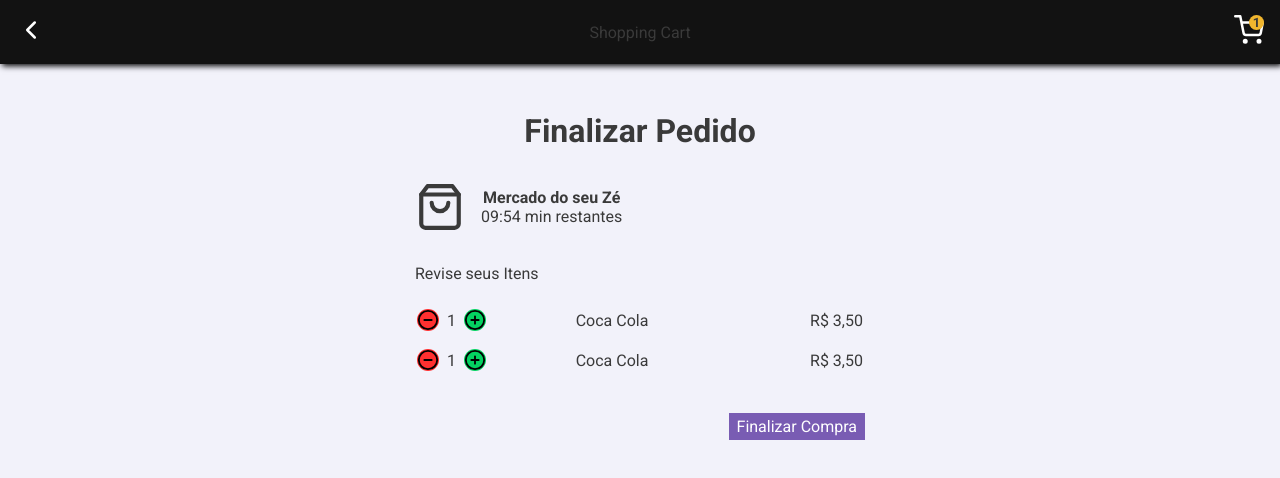
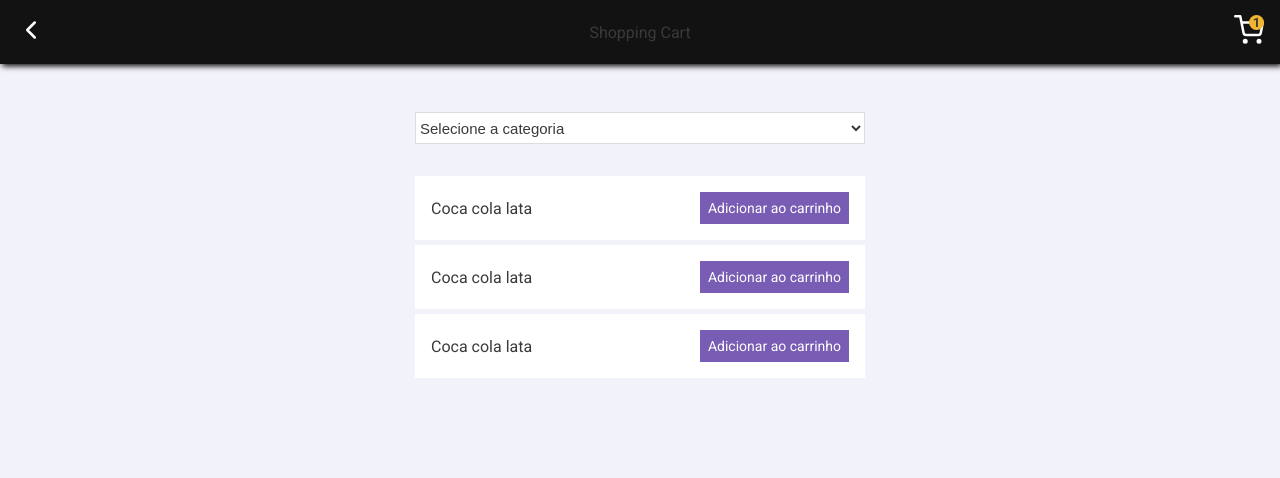
Before and after one commit to arlenvasconcelos/shopping-cart-web, a React (Create React App) app: page / in a window 1280 px wide. Shown: the top 478 px of the page. Built offline with nearby package versions, Linux system fonts and the light colour scheme.

Commit message:
add routes:
add react-router-dom dependecy
create aplication routes

```diff
--- a/package.json
+++ b/package.json
@@ -10,6 +10,7 @@
     "react": "^17.0.1",
     "react-dom": "^17.0.1",
     "react-icons": "^4.1.0",
+    "react-router-dom": "^5.2.0",
     "react-scripts": "4.0.1",
     "styled-components": "^5.2.1",
     "web-vitals": "^0.2.4"
--- a/src/App.jsx
+++ b/src/App.jsx
@@ -1,12 +1,14 @@
 import React from 'react';
-// import Products from './pages/Products';
-import ShoppingCart from './pages/ShoppingCart';
+import { BrowserRouter as Router } from 'react-router-dom';
+import Routes from './routes';
 import GlobalStyle from './styles/global';
 
 function App() {
   return (
     <>
-      <ShoppingCart />
+      <Router>
+        <Routes />
+      </Router>
       <GlobalStyle />
     </>
   );
--- /dev/null
+++ b/src/routes/index.jsx
@@ -0,0 +1,15 @@
+import React from 'react';
+
+import { Switch, Route } from 'react-router-dom';
+
+import Products from '../pages/Products';
+import ShoppingCart from '../pages/ShoppingCart';
+
+export default function Routes() {
+  return (
+    <Switch>
+      <Route path="/" exact component={Products} />
+      <Route path="/shopping-cart" component={ShoppingCart} />
+    </Switch>
+  );
+}
```
Also changed, not shown: 2 other files (tests, documents, lock files or other folders).
